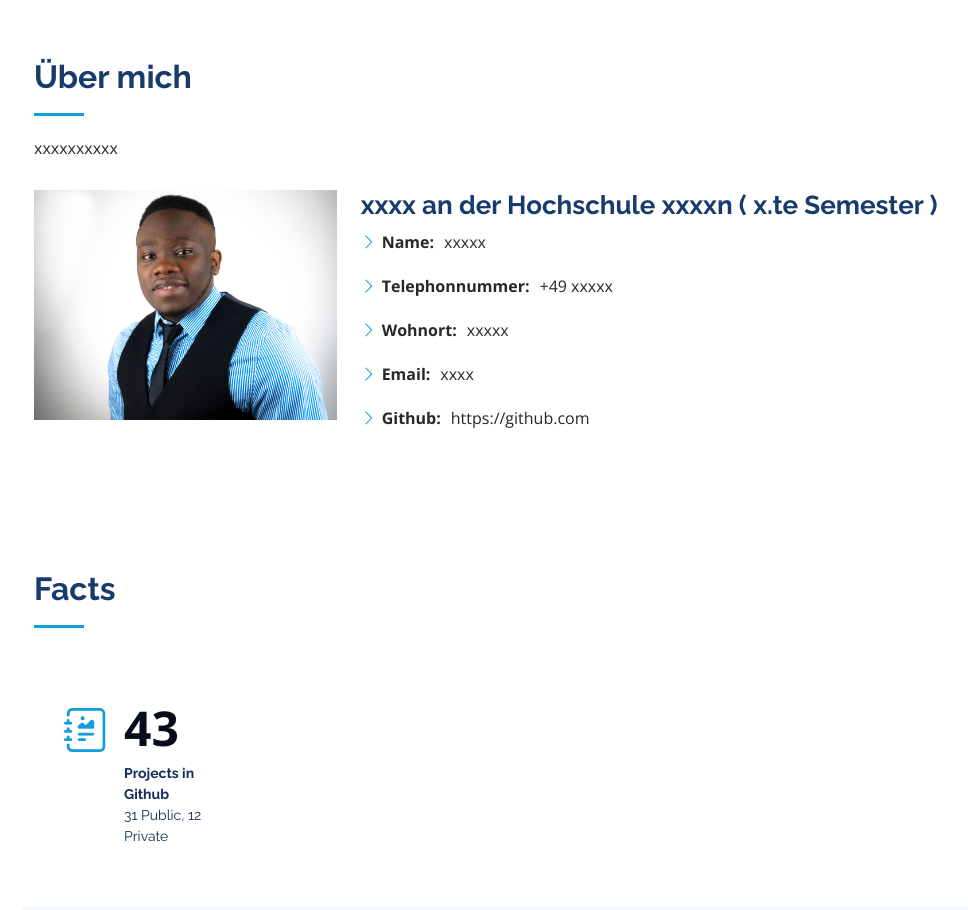
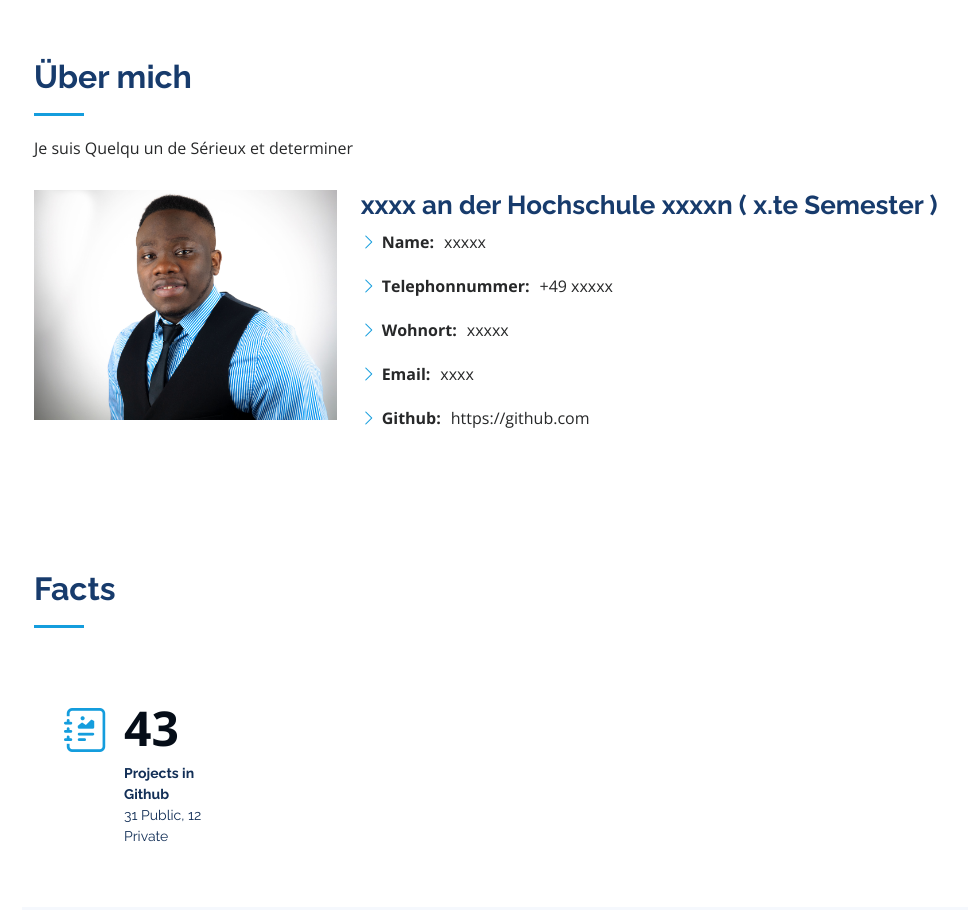
Before and after one commit to Steve2404/Online_CV, a plain HTML site: page index.html in a window 1280 px wide. Shown: the part 802-1712 px from the top of the page, without its empty margins (278-1246 px from the left). Drawn offline with nearby package versions, Linux system fonts and the light colour scheme.

Commit message:
#2-modification paragraphe- Section About

```diff
--- a/index.html
+++ b/index.html
@@ -83,7 +83,7 @@
 
         <div class="section-title">
           <h2>Über mich</h2>
-          <p>xxxxxxxxxx</p>
+          <p>Je suis Quelqu un de Sérieux et determiner</p>
         </div>
 
         <div class="row">
```
